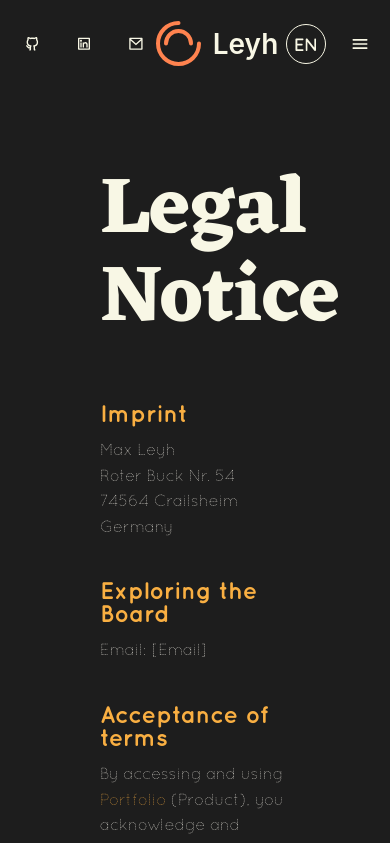
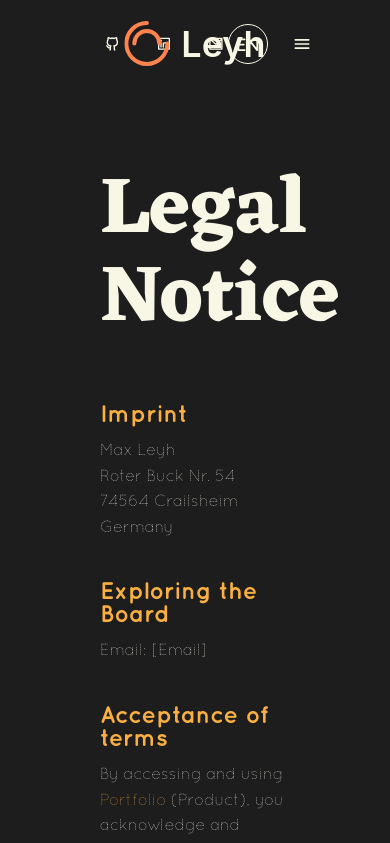
Before and after one commit to taketdev/Portfolio-DA, an Angular app: page /legal-notice in a window 390 px wide. Shown: the top 843 px of the page. Built offline with nearby package versions, Linux system fonts and the light colour scheme.

Commit message:
fixed header @ legal notice

```diff
--- a/src/app/header/header.component.html
+++ b/src/app/header/header.component.html
@@ -1,6 +1,7 @@
 <header class="header"
         [class.is-scrolled]="!scrollService.isHeroVisible()"
-        [class.is-dark]="scrollService.isDarkHeader()">
+        [class.is-dark]="scrollService.isDarkHeader()"
+        [class.is-sticky]="scrollService.currentPage() === 'legal-notice'">
   <div class="header-container">
     <div class="social-links">
       <a href="#" target="_blank" class="social-link">
--- a/src/app/header/header.component.scss
+++ b/src/app/header/header.component.scss
@@ -23,19 +23,6 @@
     justify-content: space-between;
     align-items: center;
     position: relative;
-
-    @media (min-width: 1600px) {
-      padding: 0 140px;
-    }
-
-    @media (max-width: 1024px) {
-      padding: 0 40px;
-    }
-
-    @media (max-width: 768px) {
-      padding: 0 20px;
-      height: 80px;
-    }
   }
 
   &.is-scrolled {
@@ -50,11 +37,13 @@
         left: 100px;
         transform: translateX(0);
 
-        @media (min-width: 1600px) {
-          left: 140px;
-        }
       }
     }
+  }
+
+  &.is-sticky {
+    position: sticky;
+    background: #1D1D1D;
   }
 
   &.is-dark {
@@ -113,11 +102,6 @@
     left: 50%;
     transform: translateX(-50%);
 
-    @media (max-width: 1024px) {
-      position: static;
-      transform: none;
-    }
-
     .logo-icon {
       display: flex;
       align-items: center;
@@ -128,10 +112,6 @@
       font-size: 36px;
       font-weight: 600;
       font-family: 'Inter', system-ui, -apple-system, sans-serif;
-
-      @media (max-width: 768px) {
-        font-size: 28px;
-      }
     }
   }
 
--- a/src/app/hero/hero.component.ts
+++ b/src/app/hero/hero.component.ts
@@ -15,6 +15,7 @@ export class HeroComponent implements AfterViewInit {
 
   ngAfterViewInit() {
     if (isPlatformBrowser(this.platformId)) {
+      this.scrollService.currentPage.set('home');
       // Observer for logo animation (isHeroVisible)
       const heroObserver = new IntersectionObserver(
         ([entry]) => {
--- a/src/app/pages/legal-notice/legal-notice.scss
+++ b/src/app/pages/legal-notice/legal-notice.scss
@@ -5,7 +5,6 @@
   display: flex;
   flex-direction: column;
   position: relative;
-  padding-top: 88px;
 
   .legal-container {
     width: 100%;
--- a/src/app/pages/legal-notice/legal-notice.ts
+++ b/src/app/pages/legal-notice/legal-notice.ts
@@ -18,6 +18,7 @@ export class LegalNoticeComponent implements AfterViewInit {
     if (isPlatformBrowser(this.platformId)) {
       this.scrollService.isDarkHeader.set(false);
       this.scrollService.isHeroVisible.set(false);
+      this.scrollService.currentPage.set('legal-notice');
     }
   }
 }
--- a/src/app/services/scroll.service.ts
+++ b/src/app/services/scroll.service.ts
@@ -7,6 +7,7 @@ export class ScrollService {
   isHeroVisible = signal(true);
   isDarkHeader = signal(false);
   isMenuOpen = signal(false);
+  currentPage = signal<'home' | 'legal-notice'>('home');
 
   toggleMenu() {
     this.isMenuOpen.set(!this.isMenuOpen());
```
